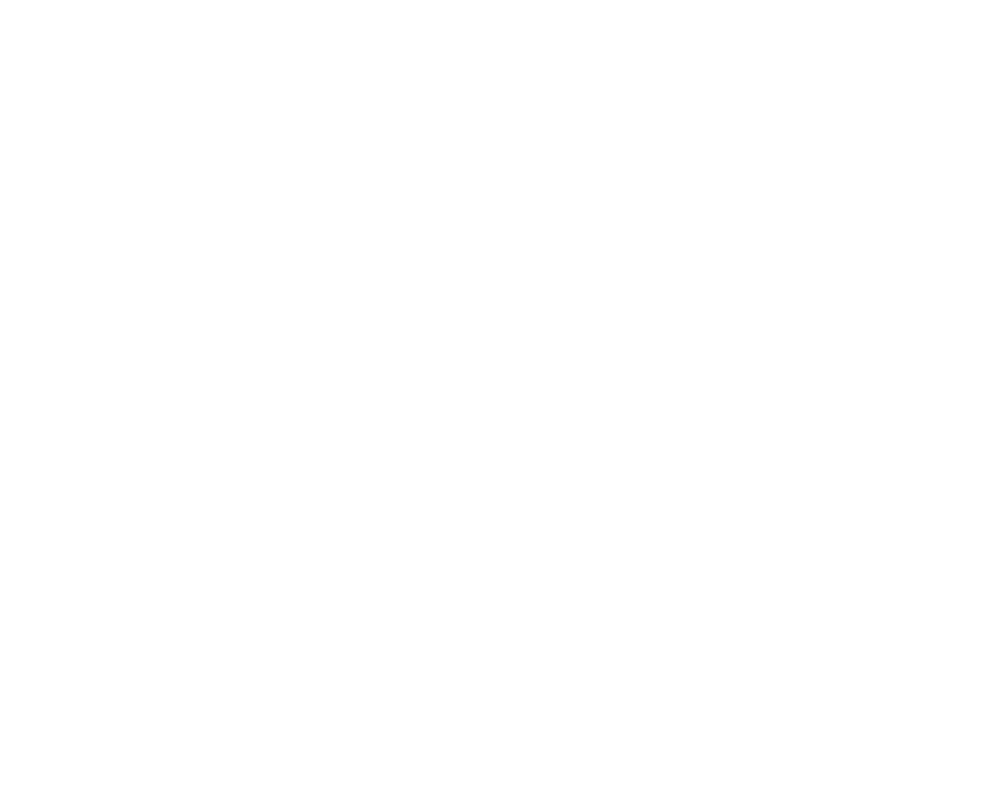
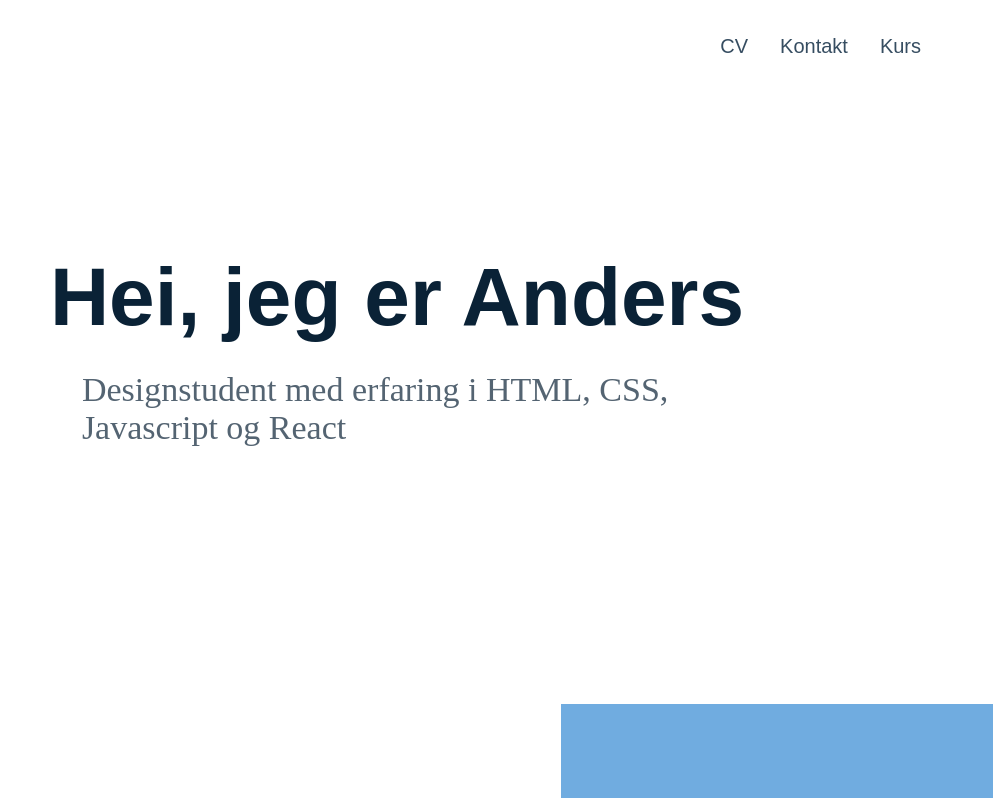
Before and after one commit to AndyKodehode/Portefolie-2023, a React (Create React App) app: page / in a window 1280 px wide. Before the commit this address had no page. Shown: the top 798 px of the page, without its empty margins (279-1280 px from the left). Built offline with nearby package versions, Linux system fonts and the light colour scheme.

Commit message:
router og path

```diff
--- a/src/App.js
+++ b/src/App.js
@@ -15,7 +15,7 @@
 
 
       <Routes>
-        <Route path="/AndyKodehode/Portefolie-2023" element={<Firstpage />} />
+        <Route path="/" element={<Firstpage />} />
         <Route path="About" element={<About />} />
         <Route path="Fontenehus" element={<Fontenehus/>} />
         <Route path="TipCalculator" element={<TipCalculator/>} />
--- a/src/index.js
+++ b/src/index.js
@@ -5,6 +5,7 @@
 import reportWebVitals from './reportWebVitals';
 import { BrowserRouter } from 'react-router-dom';
 import { createRoot } from 'react-dom/client';
+import { HashRouter } from 'react-router-dom';
 
 // const root = ReactDOM.createRoot(document.getElementById('root'));
 
@@ -13,9 +14,9 @@
 
 root.render(
   <React.StrictMode>
-    <BrowserRouter>
+    <HashRouter>
       <App />
-    </BrowserRouter>
+    </HashRouter>
   </React.StrictMode>
 );
 
```
